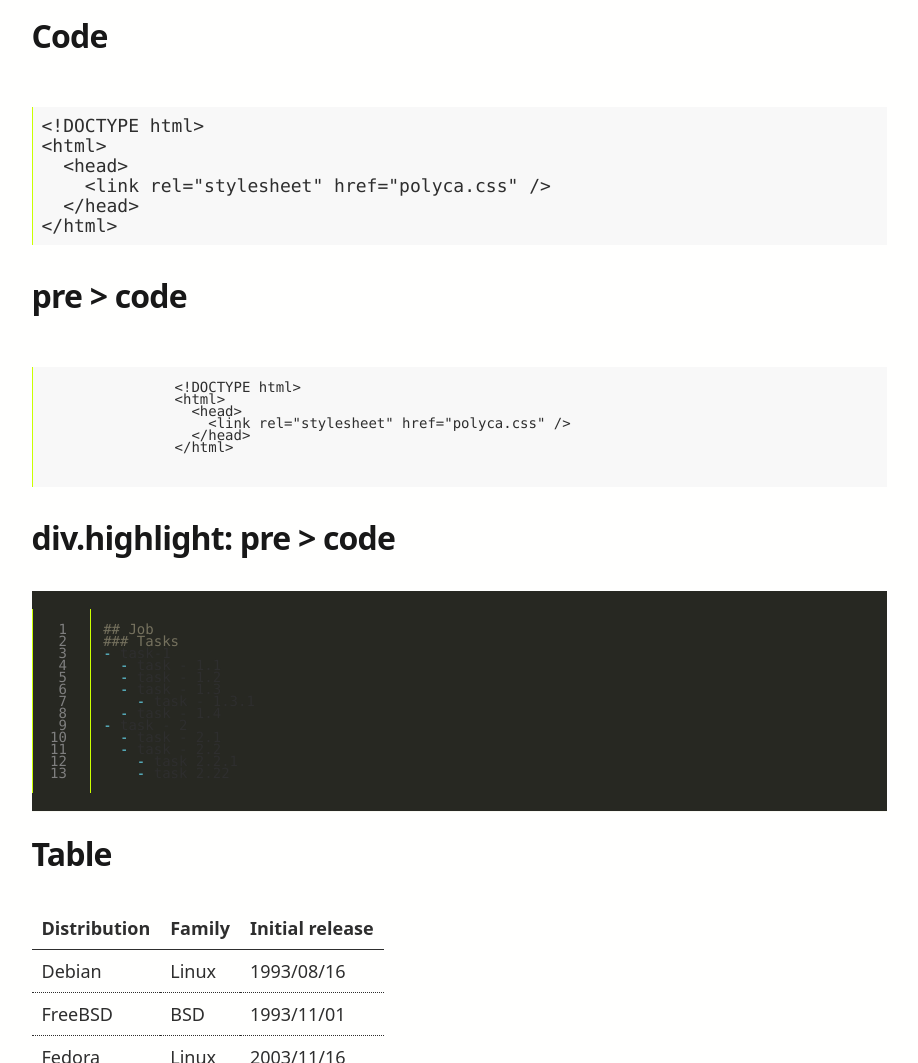
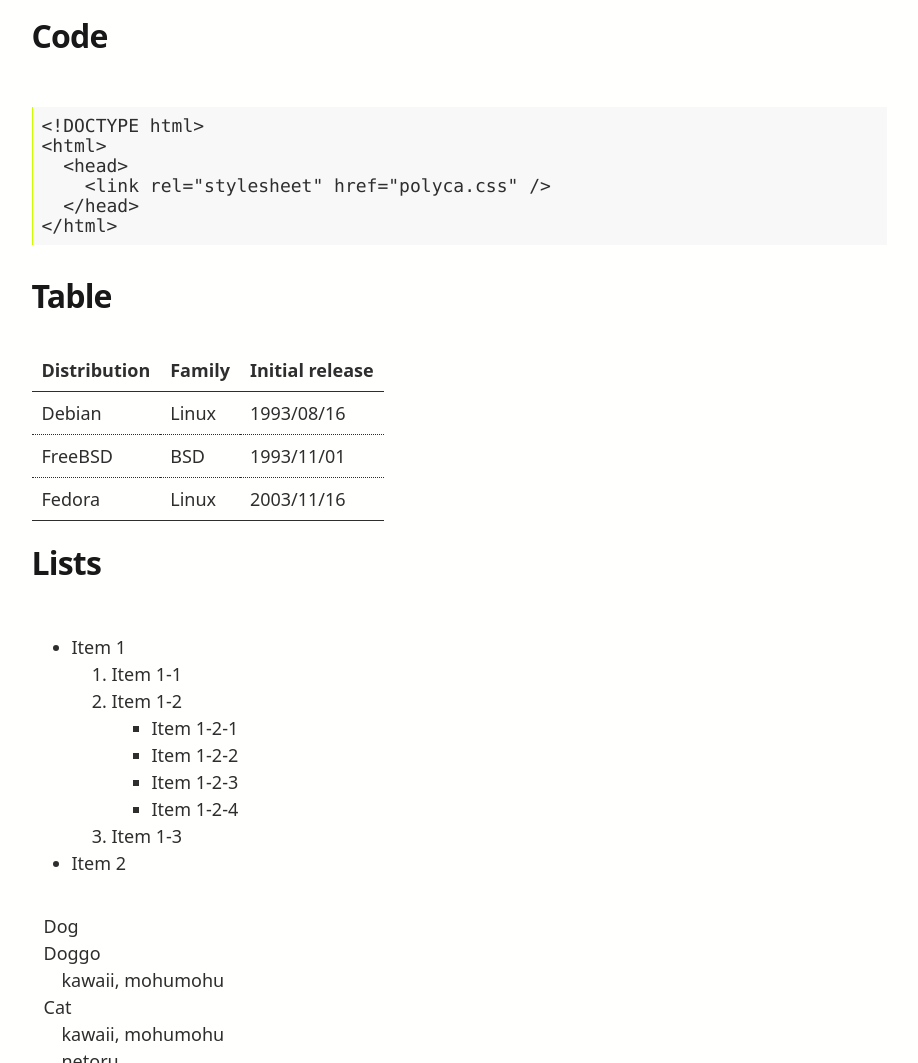
Before and after one commit to mitsu-ksgr/polyca, a website: page index.html in a window 1280 px wide. Shown: the part 3015-4078 px from the top of the page, without its empty margins (181-1099 px from the left). Drawn offline with Linux system fonts and the light colour scheme.

Commit message:
remove pre>code support

```diff
--- a/index.html
+++ b/index.html
@@ -110,56 +110,6 @@
     &lt;link rel="stylesheet" href="polyca.css" /&gt;
   &lt;/head&gt;
 &lt;/html&gt;</pre>
-        </section>
-
-        <section>
-          <header><h3>pre &gt; code</h3></header>
-          <pre>
-            <code>&lt;!DOCTYPE html&gt;
-&lt;html&gt;
-  &lt;head&gt;
-    &lt;link rel="stylesheet" href="polyca.css" /&gt;
-  &lt;/head&gt;
-&lt;/html&gt;</code>
-          </pre>
-        </section>
-
-        <section>
-          <header><h3>div.highlight: pre &gt; code</h3></header>
-          <div class="highlight">
-<div style="color:#f8f8f2;background-color:#272822;-moz-tab-size:4;-o-tab-size:4;tab-size:4">
-<table style="border-spacing:0;padding:0;margin:0;border:0;width:auto;overflow:auto;display:block;"><tbody><tr><td style="vertical-align:top;padding:0;margin:0;border:0;">
-<pre tabindex="0" style="color:#f8f8f2;background-color:#272822;-moz-tab-size:4;-o-tab-size:4;tab-size:4"><code><span style="margin-right:0.4em;padding:0 0.4em 0 0.4em;color:#7f7f7f"> 1
-</span><span style="margin-right:0.4em;padding:0 0.4em 0 0.4em;color:#7f7f7f"> 2
-</span><span style="margin-right:0.4em;padding:0 0.4em 0 0.4em;color:#7f7f7f"> 3
-</span><span style="margin-right:0.4em;padding:0 0.4em 0 0.4em;color:#7f7f7f"> 4
-</span><span style="margin-right:0.4em;padding:0 0.4em 0 0.4em;color:#7f7f7f"> 5
-</span><span style="margin-right:0.4em;padding:0 0.4em 0 0.4em;color:#7f7f7f"> 6
-</span><span style="margin-right:0.4em;padding:0 0.4em 0 0.4em;color:#7f7f7f"> 7
-</span><span style="margin-right:0.4em;padding:0 0.4em 0 0.4em;color:#7f7f7f"> 8
-</span><span style="margin-right:0.4em;padding:0 0.4em 0 0.4em;color:#7f7f7f"> 9
-</span><span style="margin-right:0.4em;padding:0 0.4em 0 0.4em;color:#7f7f7f">10
-</span><span style="margin-right:0.4em;padding:0 0.4em 0 0.4em;color:#7f7f7f">11
-</span><span style="margin-right:0.4em;padding:0 0.4em 0 0.4em;color:#7f7f7f">12
-</span><span style="margin-right:0.4em;padding:0 0.4em 0 0.4em;color:#7f7f7f">13
-</span></code></pre></td>
-<td style="vertical-align:top;padding:0;margin:0;border:0;;width:100%">
-<pre tabindex="0" style="color:#f8f8f2;background-color:#272822;-moz-tab-size:4;-o-tab-size:4;tab-size:4"><code class="language-markdown:list.md" data-lang="markdown:list.md"><span style="color:#75715e">## Job
-</span><span style="color:#75715e">### Tasks
-</span><span style="color:#75715e"></span><span style="color:#66d9ef">-</span> task-1
-  <span style="color:#66d9ef">-</span> task - 1.1
-  <span style="color:#66d9ef">-</span> task - 1.2
-  <span style="color:#66d9ef">-</span> task - 1.3
-    <span style="color:#66d9ef">-</span> task - 1.3.1
-  <span style="color:#66d9ef">-</span> task - 1.4
-<span style="color:#66d9ef">-</span> task - 2
-  <span style="color:#66d9ef">-</span> task - 2.1
-  <span style="color:#66d9ef">-</span> task - 2.2
-    <span style="color:#66d9ef">-</span> task 2.2.1
-    <span style="color:#66d9ef">-</span> task 2.22
-</code></pre></td></tr></tbody></table>
-</div>
-          </div>
         </section>
 
         <section>
```
